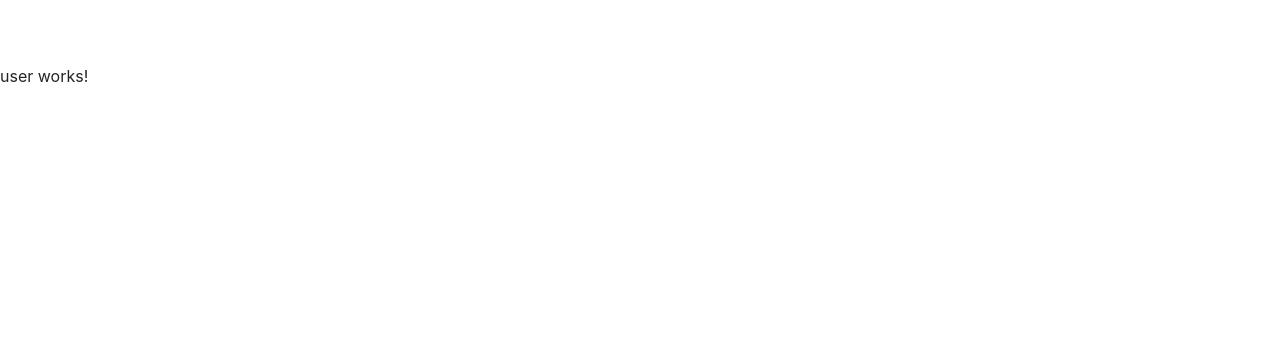
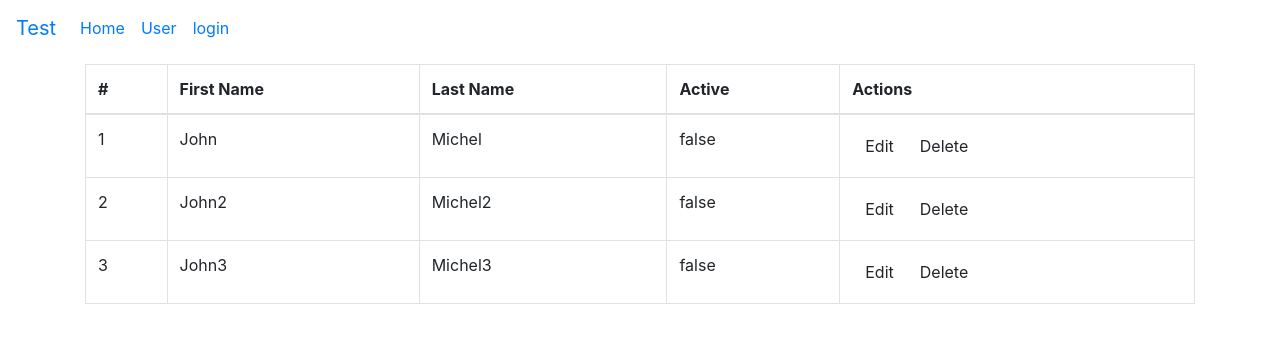
Before and after one commit to Sam621/My-Angular_Test1, an Angular app: page /user in a window 1280 px wide. Shown: the top 342 px of the page. Built offline with nearby package versions, Linux system fonts and the light colour scheme.

Commit message:
add user details component

```diff
--- a/src/app/app.component.html
+++ b/src/app/app.component.html
@@ -1,6 +1,6 @@
 <!--The content below is only a placeholder and can be replaced.-->
 
-<nav class="navbar navbar-dark">
+<nav class="navbar navbar-expand-lg">
   <a class="navbar-brand" href="#">Test</a>
   <button class="navbar-toggler" type="button" data-toggle="collapse" data-target="#navbarNavAltMarkup" aria-controls="navbarNavAltMarkup" aria-expanded="false" aria-label="Toggle navigation">
     <span class="navbar-toggler-icon"></span>
@@ -18,5 +18,6 @@
   </h1>
 
 </div>
-
-<router-outlet></router-outlet>
+<div class="container">
+  <router-outlet></router-outlet>
+</div>
--- /dev/null
+++ b/src/app/user/IUser.ts
@@ -0,0 +1,5 @@
+export  interface IUser {
+  FirstName: string;
+  LastName: string;
+  Active: boolean;
+}
--- a/src/app/user/user.component.html
+++ b/src/app/user/user.component.html
@@ -1,3 +1,23 @@
-<p>
-  user works!
-</p>
+<table class="table table-bordered">
+  <thead>
+    <tr>
+      <th scope="col">#</th>
+      <th scope="col">First Name</th>
+      <th scope="col">Last Name</th>
+      <th scope="col">Active</th>
+      <th scope="col">Actions</th>
+    </tr>
+  </thead>
+  <tbody>
+    <tr *ngFor="let user of users; index as i" [attr.data-index]="i">
+        <td>{{i+1}}</td>
+      <td>{{user.FirstName}}</td>
+      <td>{{user.LastName}}</td>
+      <td>{{user.Active}}</td>
+      <td><button type="button" class="btn" [routerLink]="['userdetail', i]">Edit</button>
+        <button type="button" class="btn">Delete</button>
+      </td>
+    </tr>
+
+  </tbody>
+</table>
--- a/src/app/user/user.component.ts
+++ b/src/app/user/user.component.ts
@@ -1,4 +1,6 @@
+import { UserService } from './user.service';
 import { Component, OnInit } from '@angular/core';
+import { IUser } from './Iuser';
 
 @Component({
   selector: 'app-user',
@@ -7,9 +9,13 @@ import { Component, OnInit } from '@angular/core';
 })
 export class UserComponent implements OnInit {
 
-  constructor() { }
+  users: IUser[];
+  constructor(private userService: UserService) {
+    this.users = userService.getUserList();
+   }
 
   ngOnInit() {
+
   }
 
 }
--- /dev/null
+++ b/src/app/user/user.service.ts
@@ -0,0 +1,38 @@
+import { Injectable } from '@angular/core';
+import {IUser} from './IUser';
+
+export interface Todo {
+  title: string;
+  description: string;
+  done: boolean;
+}
+
+@Injectable()
+export class UserService {
+
+  userList: IUser[] = [
+    {
+      FirstName: 'John',
+      LastName: 'Michel',
+      Active: false
+    },
+    {
+      FirstName: 'John2',
+      LastName: 'Michel2',
+      Active: false
+    },
+    {
+      FirstName: 'John3',
+      LastName: 'Michel3',
+      Active: false
+    }];
+
+  getUserList(): IUser[] {
+    return this.userList;
+    }
+
+
+    getUserById(Id: number): IUser {
+            return this.userList[Id];
+      }
+}
--- /dev/null
+++ b/src/app/user/userdetail.component.html
@@ -0,0 +1,32 @@
+
+  <form>
+  <div class="form-group row">
+    <label for="FirstName" class="col-sm-2 col-form-label">First Name</label>
+    <div class="col-sm-10">
+      <input type="text" class="form-control" id="FirstName" value={{user.FirstName}} placeholder="First name">
+    </div>
+  </div>
+  <div class="form-group row">
+    <label for="LastName" class="col-sm-2 col-form-label">Last Name</label>
+    <div class="col-sm-10">
+      <input type="text" class="form-control" id="LastName" value={{user.LastName}} placeholder="Last name">
+    </div>
+  </div>
+  <div class="form-group row">
+    <label class="col-sm-2">Active</label>
+    <div class="col-sm-10">
+      <div class="form-check">
+        <label class="form-check-label">
+          <input class="form-check-input" type="checkbox">
+        </label>
+      </div>
+    </div>
+  </div>
+  <div class="form-group row">
+    <div class="offset-sm-2 col-sm-10">
+      <button type="button" class="btn btn-primary"  (click)="updateUser(user)">Update</button>
+      <button type="button" class="btn btn-primary">Delete</button>
+      <button type="button" class="btn btn-primary">Cancel</button>
+    </div>
+  </div>
+</form>
--- /dev/null
+++ b/src/app/user/userdetail.component.ts
@@ -0,0 +1,34 @@
+import { Component, OnInit } from '@angular/core';
+import { Routes } from '@angular/router';
+
+import { IUser } from './Iuser';
+import { UserService } from './user.service';
+
+@Component({
+  selector: 'app-userdetail',
+  templateUrl: './userdetail.component.html',
+  styleUrls: ['./userdetail.component.css']
+})
+
+export class UserdetailComponent implements OnInit {
+
+  router: Routes;
+  user: IUser;
+  constructor(private userService: UserService, private routes: Routes) {
+    this.user = this.userService.getUserById(2);
+    this.router = routes;
+  }
+
+  updateUser(ob: IUser) {
+    alert('testing');
+     this.userService.userList.forEach(function (item) {
+        item.LastName = ob.LastName;
+        this.routes.navigateByUrl('user');
+     });
+  }
+
+  ngOnInit() {
+
+  }
+
+}
```
Also changed, not shown: src/app/app.module.ts (+7 -3 lines), src/app/user/userdetail.component.css (added), 2 other files (tests, documents, lock files or other folders).
